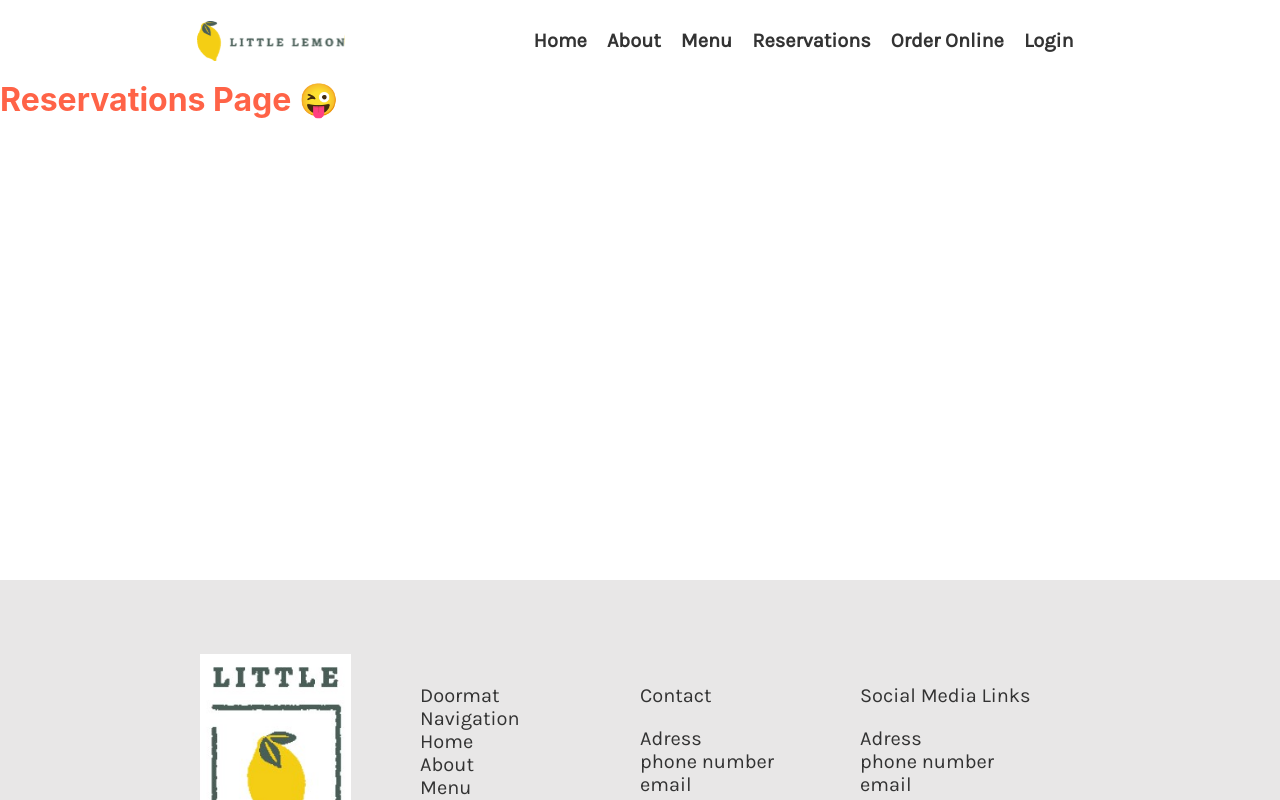
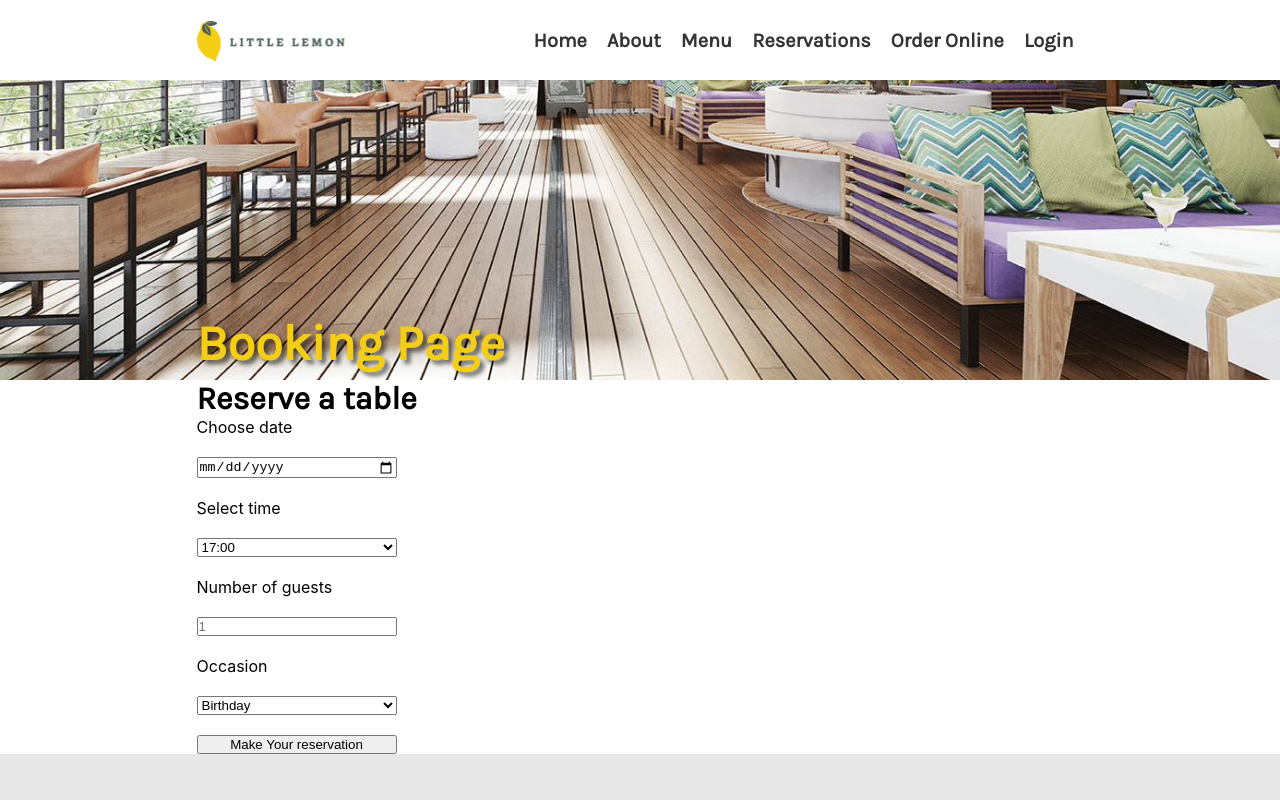
Before and after one commit to KseniiaMarkiv/ll-react-app, a React (Create React App) app: page /reservations in a window 1280 px wide. Shown: the top 800 px of the page. Built offline with nearby package versions, Linux system fonts and the light colour scheme; a web font is replaced by a local one.

Commit message:
Foundation of form in BookingForm component

```diff
--- a/src/App.js
+++ b/src/App.js
@@ -9,7 +9,7 @@ import Nav from './components/Nav';
 import Main from './components/Main';
 import About from './components/About';
 import Menu from './components/Menu';
-import Reservations from './components/Reservations';
+import BookingPage from './components/Reservations';
 import Specials from './components/Specials';
 import Login from './components/Login';
 import Footer from './components/Footer';
@@ -27,7 +27,7 @@ function App() {
         <Route path="/" element={<Main />} />
         <Route path="/#about" element={<About />} />
         <Route path="/menu" element={<Menu />} />
-        <Route path="/reservations" element={<Reservations />} />
+        <Route path="/reservations" element={<BookingPage />} />
         <Route path="/#specials" element={<Specials />} />
         <Route path="/login" element={<Login />} />
       </Routes>
--- /dev/null
+++ b/src/Reservation.css
@@ -0,0 +1,34 @@
+.booking-jumpotron {
+  width: 100%;
+  height: 300px;
+  overflow: hidden;
+  position: relative;
+  display: grid;
+  align-items: center;
+  justify-content: center;
+}
+.booking-jumpotron img {
+  width: 100%;
+  position: absolute;
+  top: -450px;
+}
+.booking-container {
+  text-align: left;
+  position: relative;
+}
+.reserve-header-img {
+  position: absolute;
+  top: -55px;
+  font-family: Karla;
+  font-size: 50px;
+  font-weight: 900;
+  line-height: 37px;
+  color: var(--primary-yellow);
+  text-shadow: 4px 4px 4px rgba(0, 0, 0, 0.55);
+}
+.reserve-header {
+  font-family: Karla;
+  font-size: 32px;
+  font-weight: 700;
+  line-height: 37px;
+}
--- /dev/null
+++ b/src/components/BookingForm.js
@@ -0,0 +1,35 @@
+import { useState } from "react";
+
+function BookingForm() {
+
+  const handleSubmit = (e) => {
+    e.preventDefault();
+    console.log('form submitted!');
+  };
+
+  return (
+      <form onSubmit={handleSubmit} style={{ display: 'grid', maxWidth: '200px', gap: '20px' }}>
+        <label htmlFor="res-date">Choose date</label>
+        <input type="date" id="res-date" />
+        <label htmlFor="res-time">Select time</label>
+        <select id="res-time">
+          <option>17:00</option>
+          <option>18:00</option>
+          <option>19:00</option>
+          <option>20:00</option>
+          <option>21:00</option>
+          <option>22:00</option>
+        </select>
+        <label htmlFor="guests">Number of guests</label>
+        <input type="number" placeholder="1" min="1" max="10" id="guests" />
+        <label htmlFor="occasion">Occasion</label>
+        <select id="occasion">
+          <option>Birthday</option>
+          <option>Anniversary</option>
+        </select>
+        <input type="submit" value="Make Your reservation" />
+      </form>
+  );
+}
+
+export default BookingForm;
--- a/src/components/Main.js
+++ b/src/components/Main.js
@@ -13,7 +13,9 @@ function Main() {
                   <h1>Little Lemon</h1>
                   <h4>Chicago</h4>
                   <div className="text-two-section-description">We are a family owned Mediterranean restaurant, focused on traditional recipes served with a modern twist.</div>
-                  <button className="reserve">Reserve a Table</button>
+                  <form action = "/reservations">
+                      <button className="reserve">Reserve a Table</button>
+                  </form>
                 </div>
                 <div className="image-two-section">
                   <div className='container-img'>
--- a/src/components/Reservations.js
+++ b/src/components/Reservations.js
@@ -1,9 +1,21 @@
-function Reservations() {
-  // write your own code
+import BookingForm from './BookingForm';
+import '../Reservation.css';
+
+
+
+function BookingPage() {
   return (
-  // write your own code
-    <h1 className="future-page">Reservations Page </h1>
+    <div className='App'>
+      <div className='booking-jumpotron'>
+        <img src="./Assets/restaurant.jpg" alt='Photo of restaurant' />
+      </div>
+      <div className='container booking-container'>
+        <p className='reserve-header-img'>Booking Page</p>
+        <h1 className='reserve-header'>Reserve a table</h1>
+        <BookingForm />
+      </div>
+    </div>
   );
 }
 
-export default Reservations;
+export default BookingPage;
```
